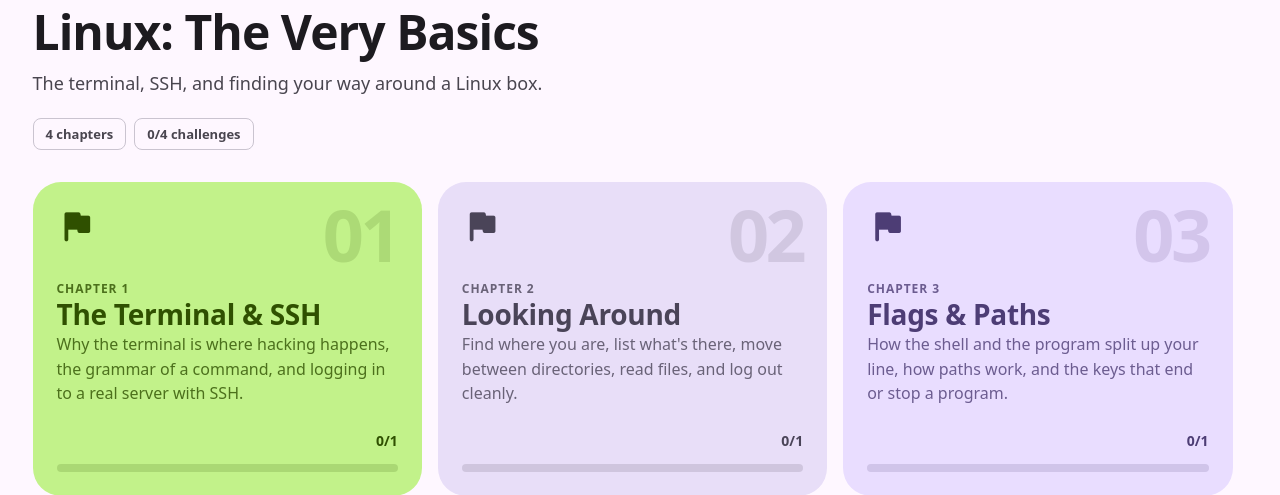
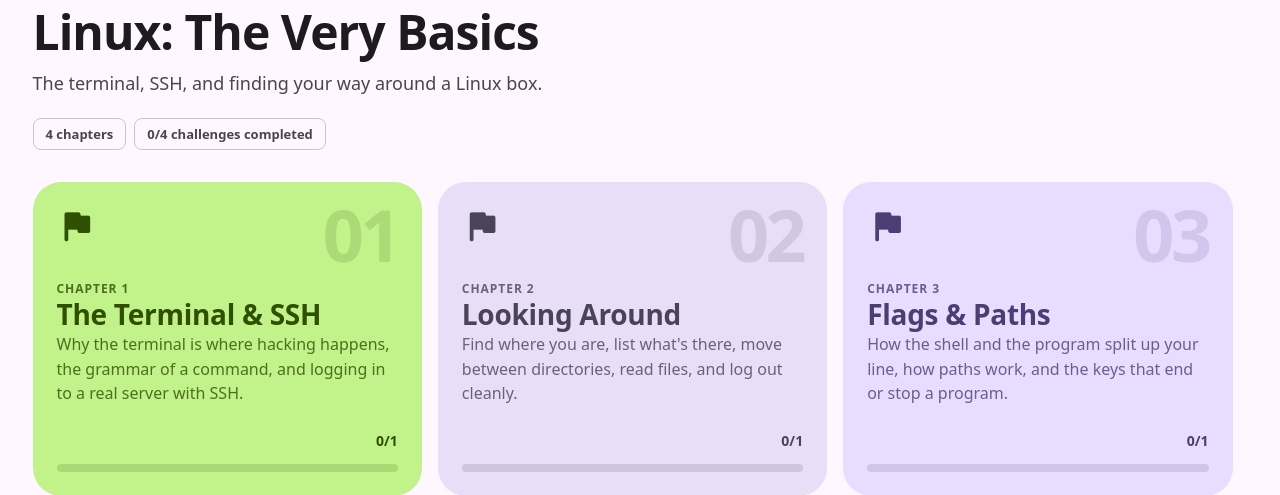
Before and after one commit to politejackal/pwnctual, a Flask app: page /learn/linux-the-very-basics in a window 1280 px wide. Shown: the part 163-658 px from the top of the page. Run offline with Flask 3, Linux system fonts and the light colour scheme; some web fonts are replaced.

Commit message:
Module page: say "challenges completed" in the progress chip
Co-Authored-By: Claude Opus 5.5 <noreply@anthropic.com>
Claude-Session: https://claude.ai/code/session_014VYoeWFB7yhykGsKKJwwDg

```diff
--- a/pwnctual/templates/module.html
+++ b/pwnctual/templates/module.html
@@ -17,7 +17,7 @@
     <p class="lede muted">{{ module.summary }}</p>
     <div class="row" style="gap:8px">
       <span class="chip">{{ module.chapters|length }} chapter{{ '' if module.chapters|length == 1 else 's' }}</span>
-      <span class="chip {{ 'good' if total and done == total }}">{{ done }}/{{ total }} challenges</span>
+      <span class="chip {{ 'good' if total and done == total }}">{{ done }}/{{ total }} challenges completed</span>
     </div>
   </header>
   <div class="grid grid-2">
```
